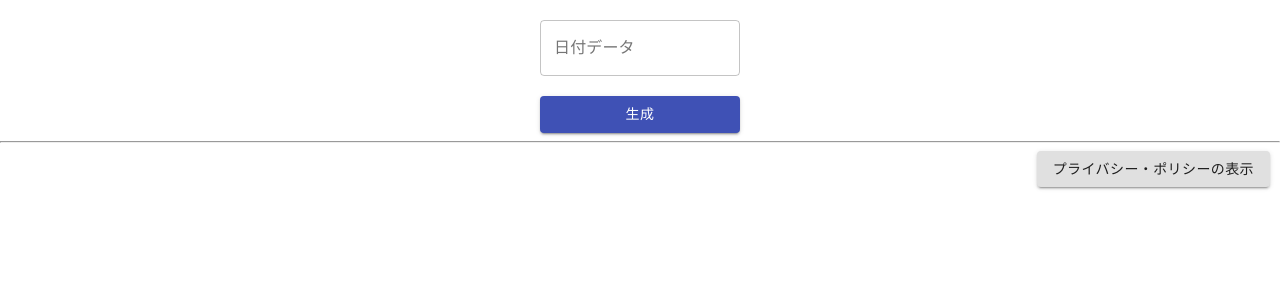
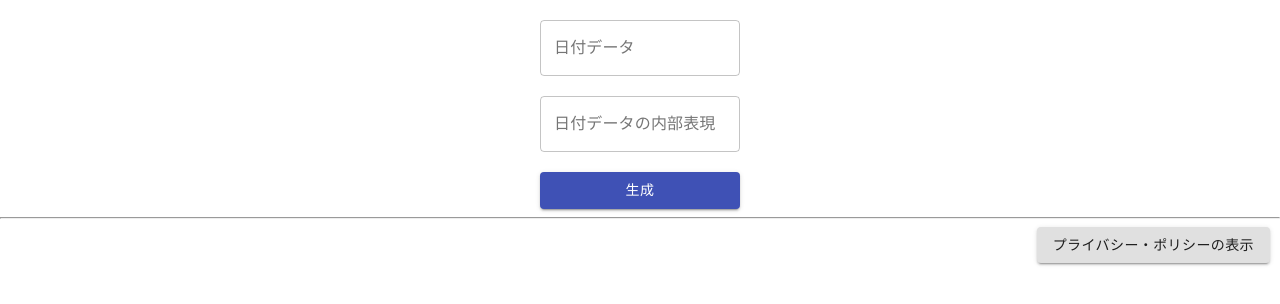
Before and after one commit to kubotama/gendd, a React (Create React App) app: page / in a window 1280 px wide. Shown: the top 304 px of the page. Built offline with nearby package versions, Linux system fonts and the light colour scheme.

Commit message:
feat: 日付データの内部表現を表示するテキストボックスを追加する
追加したテキストボックスの初期値が""であることを確認するテストを追加する。

re #30

```diff
--- a/src/GenddApp.tsx
+++ b/src/GenddApp.tsx
@@ -40,6 +40,8 @@ export default function GenddApp() {
   const dateMax = 1640962800000; // 生成する日付データの最大値 2022/01/01 00:00:00
   const dateMin = 1609426800000; // 生成する日付データの最小値 2021/01/01 00:00:00
   const textGendd: React.RefObject<HTMLInputElement> = React.createRef();
+  const textGenddValue: React.RefObject<HTMLInputElement> = React.createRef();
+  const [dateValueString, setDateValueString] = useState("");
   const [dateString, setDateString] = useState("");
   const [open, setOpen] = React.useState(false);
   const classes = useStyles();
@@ -51,7 +53,8 @@ export default function GenddApp() {
    *   3. 変換した文字列をdateString(テキストボックスに表示される)に設定します。
    */
   function onClickGendd() {
-    const dateString = toDateTimeString(generateDummyDate(dateMin, dateMax));
+    const dateValueString = generateDummyDate(dateMin, dateMax);
+    const dateString = toDateTimeString(dateValueString);
     setDateString(dateString);
     textGendd.current?.focus();
   }
@@ -134,6 +137,14 @@ export default function GenddApp() {
         inputRef={textGendd}
         variant="outlined"
       />
+      <TextField
+        id="gendd-value-text"
+        className={classes.text}
+        label="日付データの内部表現"
+        value={dateValueString}
+        inputRef={textGenddValue}
+        variant="outlined"
+      />
       <Button
         className={classes.generateButton}
         variant="contained"
```
Also changed, not shown: 1 other file (tests, documents, lock files or other folders).
